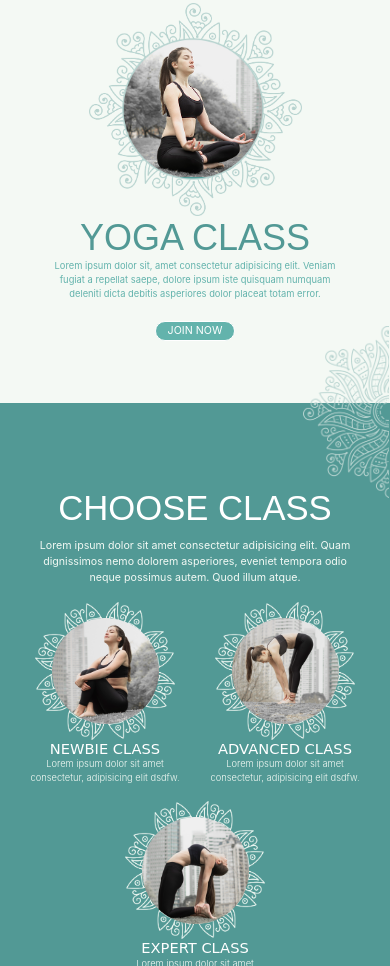
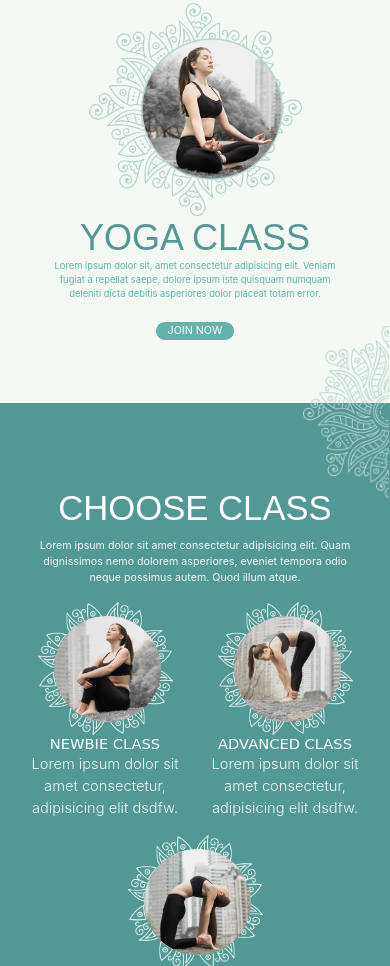
Before and after one commit to zubairtopu/Yoga-class, a plain HTML site: page index.html in a window 390 px wide. Shown: the part 122-1088 px from the top of the page. Drawn offline with Linux system fonts and the light colour scheme; a web font is replaced by a local one.

Commit message:
Update media.css

```diff
--- a/css/media.css
+++ b/css/media.css
@@ -9,7 +9,7 @@
         .right_design img{
             width: 307px;
             position: absolute;
-            right: -14px;
+            right: 25px;
         }
     }
     /* Large devices (desktops, 992px and up)*/
@@ -19,7 +19,7 @@
         }
         /* navbar section start */
         .w_custom{
-            width: 105%;
+            width: 101%;
         }
        /* chose section start */
        .right_design {
@@ -499,7 +499,7 @@
         /* footer section end */
     }
     /* extra small devices (portrait phones,less than 576px) */
-    @media(min-width:320px) and (max-width:575.98px){
+    @media(max-width: 575.98px) and (min-width: 320px){
         h1 {
             font-size: 39pt;
         }
@@ -562,13 +562,11 @@
             padding: 0 0px;
             font-size: 8pt;
         }
-        .c_design img {
-            width: 93%;
-        }
+
         .c_img img {
             position: absolute;
-            top: 12px;
-            left: 14px;
+            top: 10px;
+            left: 11px;
             width: 71%;
             transform: translate(8px, 4px);
         }
@@ -729,3 +727,28 @@
         }
         /* footer section end */
     }
+    @media(min-width:375px) and (max-width:425px){
+        .chose_class {
+            height: 747px;
+            margin-top: 62px;
+        }
+        .banner_image img {
+            left: 106px;
+            height: 142px;
+            top: 34px;
+            transform: translate(35px, 1px);
+        }
+
+
+        .c_img img {
+            position: absolute;
+            top: 10px;
+            left: 16px;
+            width: 71%;
+            transform: translate(8px, 4px);
+        }
+        .card_content p {
+            margin-top: 0!important;
+            font-size: 11pt;
+        }
+    }
```
